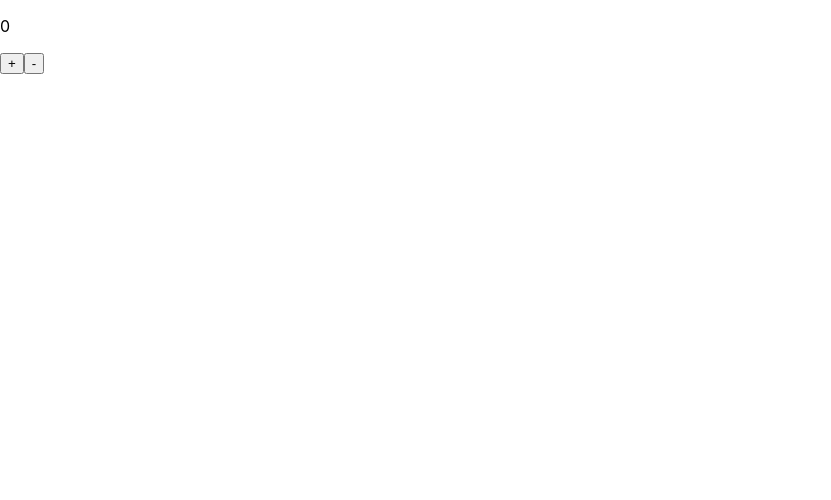
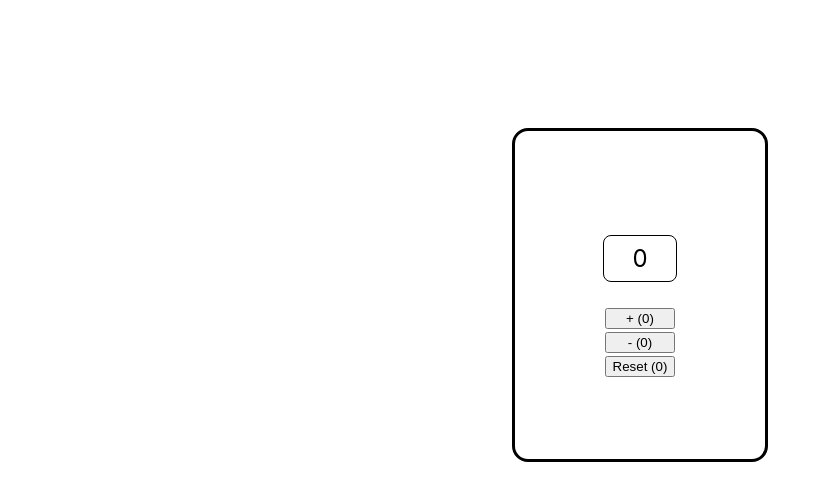
Before and after one commit to TwilightPhoenyx/megacontador, a React (Create React App) app: page / in a window 1280 px wide. Shown: the top 500 px of the page, without its empty margins (0-831 px from the left). Built offline with nearby package versions, Linux system fonts and the light colour scheme.

Commit message:
Added Reset button and click counter. Functions re-strauctured in a component

```diff
--- a/src/App.css
+++ b/src/App.css
@@ -2,37 +2,30 @@
   text-align: center;
 }
 
-.App-logo {
-  height: 40vmin;
-  pointer-events: none;
+.counter {
+  display: flex;
+  flex-direction: column;
+  flex-wrap: wrap;
+  justify-self: center;
+  align-content: center;
+  border: solid;
+  border-radius: 1rem;
+  width: 100%;
+  margin-top: 10%;
+  margin-left: 40%;
+  margin-right: 40%;
+  padding: 5rem;
+  font-size: 1.5rem;
 }
 
-@media (prefers-reduced-motion: no-preference) {
-  .App-logo {
-    animation: App-logo-spin infinite 20s linear;
-  }
+.counter > p {
+  text-align: center;
+  border: solid;
+  border-radius: 0.5rem;
+  border-width: 0.1rem;
+  padding: 0.5rem;
 }
 
-.App-header {
-  background-color: #282c34;
-  min-height: 100vh;
-  display: flex;
-  flex-direction: column;
-  align-items: center;
-  justify-content: center;
-  font-size: calc(10px + 2vmin);
-  color: white;
+.counter > button {
+  margin: 0.1rem;
 }
-
-.App-link {
-  color: #61dafb;
-}
-
-@keyframes App-logo-spin {
-  from {
-    transform: rotate(0deg);
-  }
-  to {
-    transform: rotate(360deg);
-  }
-}
--- a/src/App.js
+++ b/src/App.js
@@ -1,22 +1,29 @@
 import { useState } from "react";
+import styles from "./App.css"
+import Button from "./components/Button";
 
 function App(){
   let [currentValue, setCurrentValue] = useState(0);
 
-  function handlerClickAdd(event){
+  function addition(){
     setCurrentValue(currentValue + 1);
-  }
+  };
 
-  function handlerClickSubstract(event){
+  function substraction(){
     setCurrentValue(currentValue - 1);
-  }
+  };
+
+  function reset(){
+    setCurrentValue(0);
+  };
 
   return(
-    <>
-    <p>{currentValue}</p>
-    <button onClick={handlerClickAdd}>+</button>
-    <button onClick={handlerClickSubstract}>-</button>
-    </>
+    <div className="counter">
+      <p>{currentValue}</p>
+      <Button text="+" operation={addition}></Button>
+      <Button text="-" operation={substraction}></Button>
+      <Button text="Reset" operation={reset}></Button>
+    </div>
   );
 
 };
--- /dev/null
+++ b/src/components/Button.jsx
@@ -0,0 +1,22 @@
+import { useState } from "react";
+
+function Button({text, operation}){
+
+    let [clickNumber, setClickNumber] = useState(0);
+
+    function countClickNumber(){
+        setClickNumber(clickNumber + 1);
+    };
+
+    function handlerClickedButton(){
+        countClickNumber();
+        operation();
+    };
+
+    return (
+        <button onClick={handlerClickedButton}>{text} ({clickNumber})</button>
+    );
+
+};
+
+export default Button;
--- a/src/index.css
+++ b/src/index.css
@@ -7,6 +7,13 @@ body {
   -moz-osx-font-smoothing: grayscale;
 }
 
+#root {
+  display: flex;
+  flex-wrap: wrap;
+  flex-direction: row;
+  align-items: center;
+}
+
 code {
   font-family: source-code-pro, Menlo, Monaco, Consolas, 'Courier New',
     monospace;
```
